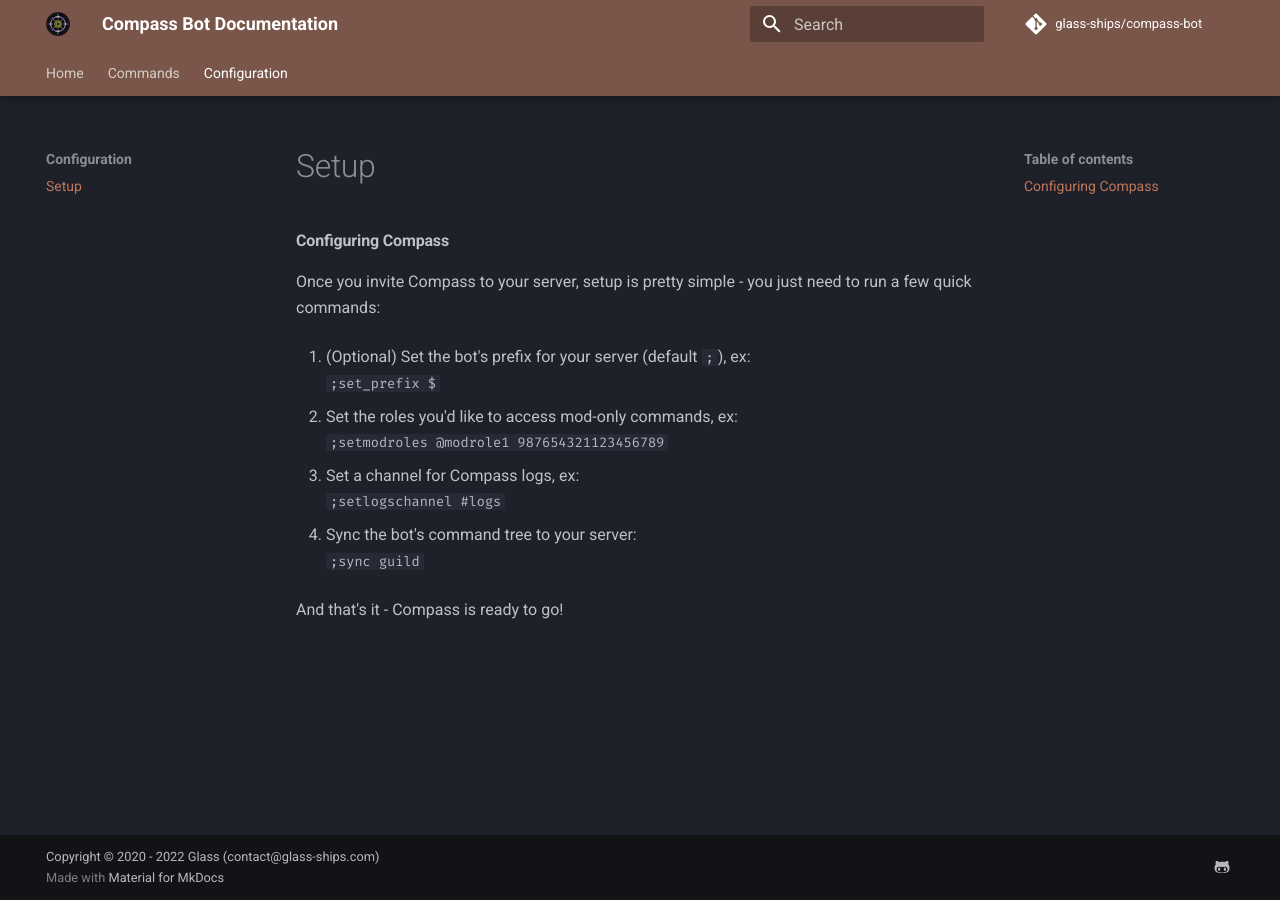
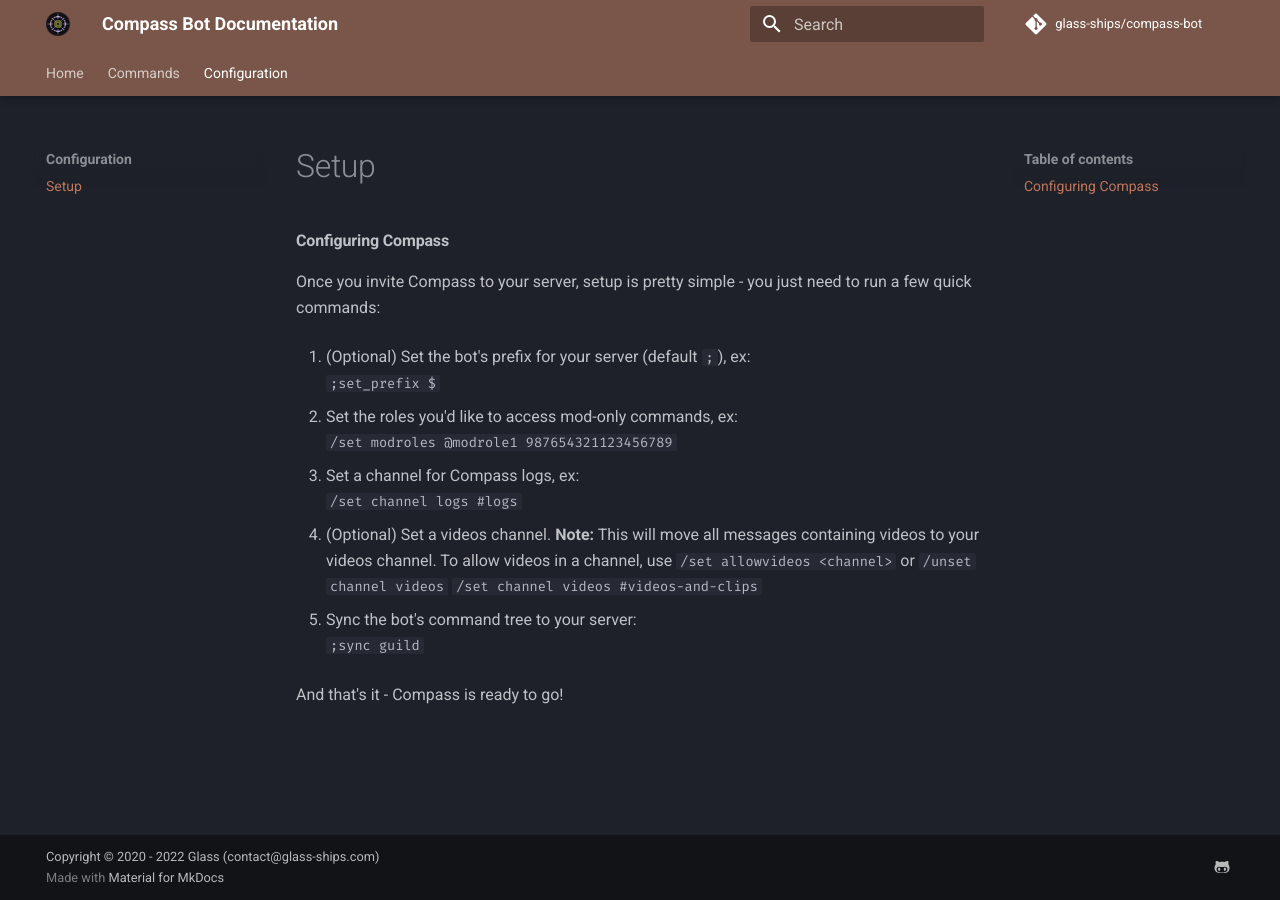
Before and after one commit to glass-ships/compass-bot, an MkDocs documentation site: the page built from docs/Configuration/setup.md, in a window 1280 px wide. Built offline with MkDocs 1.6.1 and Material for MkDocs 9.7.7, drawn with Linux system fonts in a browser that asks for light colours; comment, search, counter and statistics services are not loaded.

Commit message:
upd docs

````diff
--- a/docs/Configuration/setup.md
+++ b/docs/Configuration/setup.md
@@ -6,10 +6,13 @@
 ```;set_prefix $```
 
 1. Set the roles you'd like to access mod-only commands, ex:
-```;setmodroles @modrole1 987654321123456789```
+```/set modroles @modrole1 987654321123456789```
 
 1. Set a channel for Compass logs, ex:
-```;setlogschannel #logs```
+```/set channel logs #logs```
+
+1. (Optional) Set a videos channel. **Note:** This will move all messages containing videos to your videos channel. To allow videos in a channel, use `/set allowvideos <channel>` or `/unset channel videos`
+```/set channel videos #videos-and-clips```
 
 1. Sync the bot's command tree to your server:
 ```;sync guild```
````
Also changed, not shown: docs/Commands/admin.md (+10 -4 lines), docs/Commands/general.md (+3 -3 lines), docs/Commands/moderation.md (+1 -1 lines), 1 other file.
